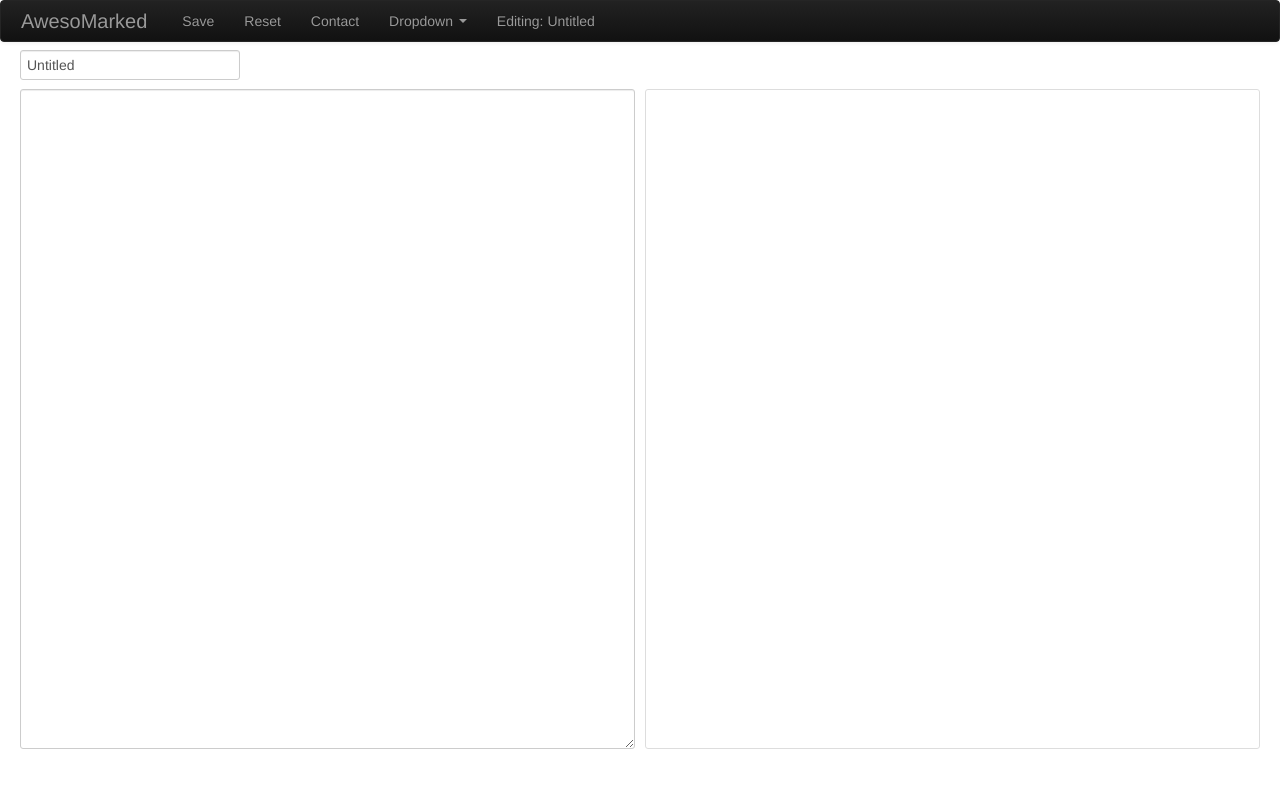
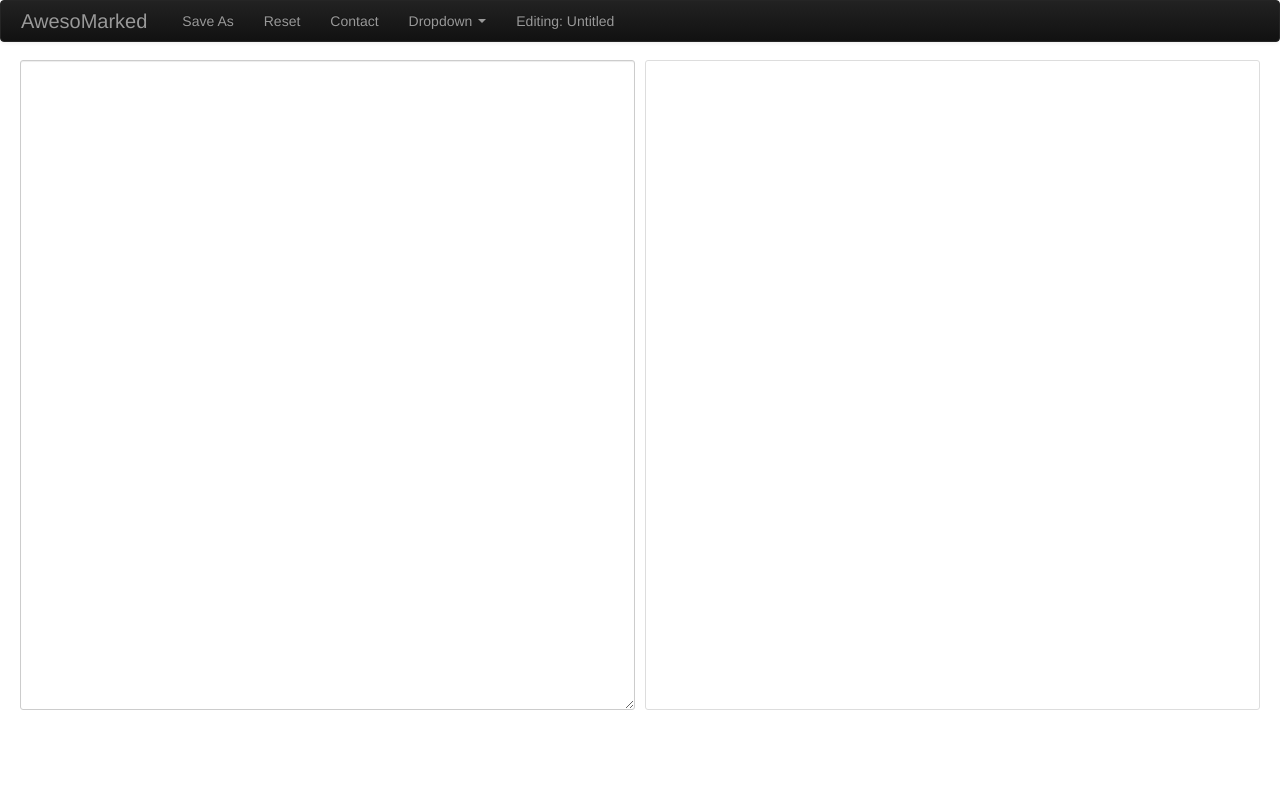
Before and after one commit to bfricka/AwesoMarked, a plain HTML site: page index.html in a window 1280 px wide. Drawn offline with Linux system fonts and the light colour scheme.

Commit message:
Eh. Time to sleep

```diff
--- a/index.html
+++ b/index.html
@@ -48,9 +48,9 @@
           <a class="brand" href="#">AwesoMarked</a>
           <div class="nav-collapse collapse">
             <ul class="nav">
-              <li><a href="#">Save</a></li>
-              <li><a href="#about">Reset</a></li>
-              <li><a href="#contact">Contact</a></li>
+              <li><a href="javascript:" ng-click="editFileName = true">Save As</a></li>
+              <li><a href="javascript:">Reset</a></li>
+              <li><a href="javascript:">Contact</a></li>
               <li class="dropdown">
                 <a href="#" class="dropdown-toggle" data-toggle="dropdown">Dropdown <b class="caret"></b></a>
                 <ul class="dropdown-menu">
@@ -72,8 +72,10 @@
 
     <div class="container-fluid aMarked-wrap" id="wrap">
       <!-- Example row of columns -->
-      <header id="filename" class="filename">
-        <input type="text" placeholder="Enter a document name" ng-model="filename">
+      <header id="filename" class="filename row-fluid" style="display: none;" ng-show="editFileName == true">
+        <div class="input-append">
+          <input class="span5" type="text" placeholder="Enter a document name" ng-model="filename"><input class="btn" ng-click="updateFilename($event)" value="Save" type="submit">
+        </div>
       </header>
       <div class="row-fluid side-by-side">
         <section id="markdown" class="markdown">
--- a/js/app.js
+++ b/js/app.js
@@ -213,16 +213,22 @@ aMarked.controller('MainAppCtrl', [
     var getSavedState, stor;
     $scope.stor = stor = new Stor();
     $scope.title = "ng-Bootstrap";
-    $scope.filename = "Untitled";
     $scope.preview = '';
     getSavedState = (function() {
       var filename, md;
-      md = stor.get('aMarked');
-      filename = stor.get('');
-      return $scope.markdown = md != null ? md : '';
+      md = stor.get('aMarkedMarkdown');
+      filename = stor.get('aMarkedFile');
+      $scope.markdown = md != null ? md : '';
+      return $scope.filename = filename != null ? filename : 'Untitled';
     })();
-    return $scope.$on('markdownChange', function(e, md) {
-      return stor.set('aMarked', md);
+    $scope.editFileName = false;
+    $scope.$on('markdownChange', function(e, md) {
+      return stor.set('aMarkedMarkdown', md);
     });
+    return $scope.updateFilename = function(e) {
+      e.preventDefault();
+      stor.set('aMarkedFile', $scope.filename);
+      return $scope.editFileName = false;
+    };
   }
 ]);
--- a/less/app/main.less
+++ b/less/app/main.less
@@ -1,11 +1,16 @@
 .aMarked-wrap {
   .box-sizing(border-box);
   position: fixed;
+  z-index: 1;
   width: 100%;
   height: 100%;
-  padding-top: 50px;
+  padding-top: 60px;
   padding-bottom: 10px;
   top: 0;
+}
+
+.filename {
+  margin-bottom: 20px;
 }
 
 .side-by-side {
@@ -27,6 +32,7 @@
 .markdown {
   margin-right: 10px;
   textarea {
+    overflow: auto;
     .size(100%, 100%);
     .box-sizing(border-box);
     max-height: 100%;
@@ -35,7 +41,13 @@
   }
 }
 
+.navbar {
+  position: relative;
+  z-index: 2;
+}
+
 .preview {
+  overflow: auto;
   .border-radius(3px);
   padding: 4px 6px;
   border: 1px solid @tableBorder;
```
Also changed, not shown: coffee/app/controllers.coffee (+11 -4 lines), css/style.css.
